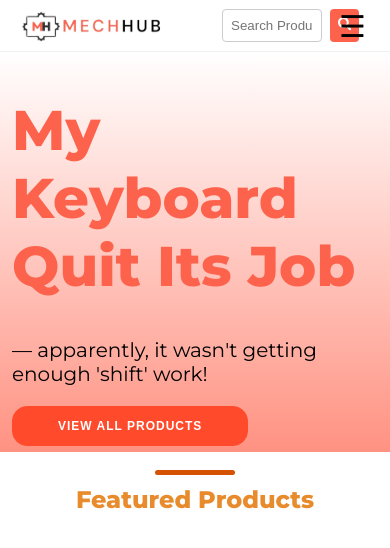
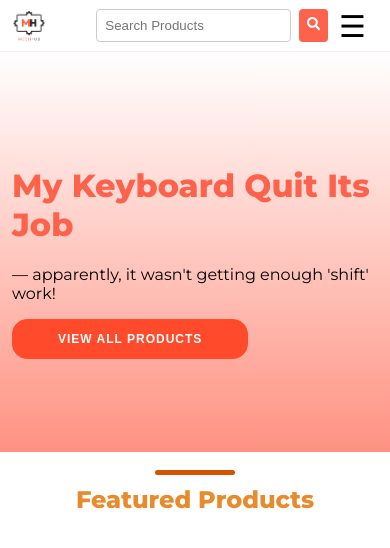
Before and after one commit to feliciahmq/orbital-mechhub, a React (Vite) app: page / in a window 390 px wide. Shown: the top 548 px of the page. Built offline with nearby package versions, Linux system fonts and the light colour scheme; no server answers; the database is empty.

Commit message:
fixed some mobile css

```diff
--- a/src/components/header/Header.css
+++ b/src/components/header/Header.css
@@ -14,6 +14,11 @@
 
     .MechHub_Logo {
         width: 160px;
+        height: 32px;
+        cursor: pointer;
+    }
+
+    .MechHub_Logo_Mobile {
         height: 32px;
         cursor: pointer;
     }
@@ -111,6 +116,12 @@
             display: block;
         }
 
+        .banner {
+            h1 {
+                font-size: 20px;
+            }
+        }
+
         ul {
             display: none;
             flex-direction: column;
@@ -132,7 +143,6 @@
                 flex-direction: row;
                 flex-wrap: wrap;
                 justify-content: center;
-
                 margin: 8px;
                 cursor: pointer;
             }
--- a/src/components/header/Header.jsx
+++ b/src/components/header/Header.jsx
@@ -8,6 +8,7 @@ import { db } from '../../lib/firebaseConfig';
 
 import SearchBar from '../searchbar/Searchbar';
 import MechHub_Logo from "../../assets/Logo/MechHub_logo.png";
+import Mechhub_Logo_Mobile from "../../assets/Logo/MH_logo.png";
 import "./Header.css";
 
 function Header() {
@@ -71,11 +72,20 @@ function Header() {
 
     return (
         <nav className='navbar'>
-            <img
-                src={MechHub_Logo}
-                className="MechHub_Logo"
-                onClick={handleLogoClick}
-            />
+            {!isMobile ? (
+                <img
+                    src={MechHub_Logo}
+                    className="MechHub_Logo"
+                    onClick={handleLogoClick}
+                />
+            ) : (
+                <img
+                    src={Mechhub_Logo_Mobile}
+                    className="MechHub_Logo_Mobile"
+                    onClick={handleLogoClick}
+                />
+            )
+            }
             <div className='header-searchbar'>
                 <SearchBar onSearch={setSearchQuery} />
             </div>
--- a/src/pages/landing/banner/LandingBanner.css
+++ b/src/pages/landing/banner/LandingBanner.css
@@ -59,6 +59,13 @@
     .banner img {
         display: none;
     }
+
+    .banner h1 {
+        font-size: 32px;
+    }
+    .banner p {
+        font-size: 16px;
+    }
     .faq {
         display: none;
     }
--- a/src/pages/userprofile/UserProfile.css
+++ b/src/pages/userprofile/UserProfile.css
@@ -95,7 +95,6 @@
     display: flex;
     flex-direction: row;
     gap: 10px;
-    right: 20px;
 
     > button {
         border-radius: 20px;
@@ -104,7 +103,7 @@
         color: #FFFFFF;
         font-size: 10px;
         font-weight: bold;
-        padding: 12px 45px;
+        padding: 12px;
         letter-spacing: 1px;
         text-transform: uppercase;
         transition: transform 80ms ease-in;
@@ -204,4 +203,9 @@
             }
         }
     }
+    .profile-buttons {
+        justify-content: center;
+        align-items: center;
+        width: 100px;
+    }
 }
```
